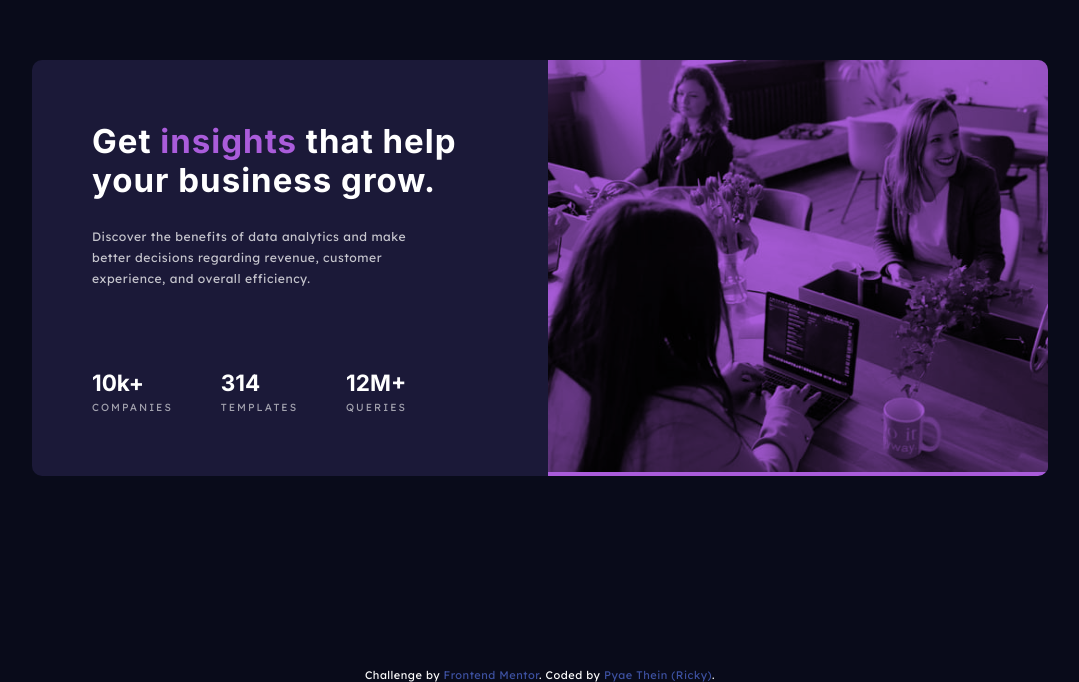
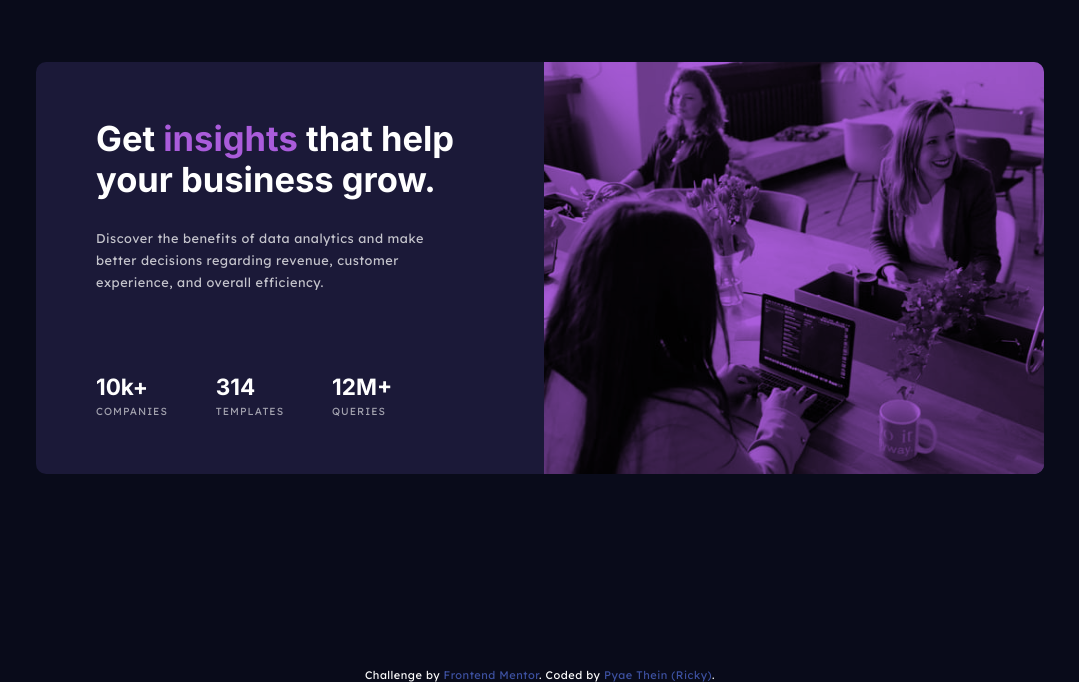
Before and after one commit to pyaetheiN/Stats-preview-card-component, a plain HTML site: page index.html in a window 1280 px wide. Shown: the part 132-814 px from the top of the page, without its empty margins (100-1179 px from the left). Drawn offline with Linux system fonts and the light colour scheme.

Commit message:
Add files via upload

```diff
--- a/index.html
+++ b/index.html
@@ -21,8 +21,8 @@
       <!-- ===== card image ===== -->
       <div class="card__overlay">
         <picture>
-          <source media="(min-width: 968px)" srcset="./images/image-header-desktop.jpg" type="image/jpeg">
-          <source media="(max-width: 968px)" srcset="./images/image-header-mobile.jpg" type="image/jpeg">
+          <source media="(min-width: 1080px)" srcset="./images/image-header-desktop.jpg" type="image/jpeg">
+          <source media="(max-width: 1080px)" srcset="./images/image-header-mobile.jpg" type="image/jpeg">
           <img src="images/image-header-mobile.jpg" alt="card image" class="card__img">
         </picture>
       </div>
--- a/scss/style.scss
+++ b/scss/style.scss
@@ -28,6 +28,7 @@ main{
     &__img{
         max-width: 350px;
         mix-blend-mode: multiply;
+        display: block; // takes all possible space
     }
     &__overlay{
         background-color: $accent;
@@ -68,7 +69,7 @@ main{
 // ===== media queries ===== \\
 
 // tablets
-@media screen and (min-width: 768px){
+@media screen and (min-width: 668px){
     .card{
 
         &__img,
@@ -82,12 +83,16 @@ main{
 }
 
 // laptops + desktops
-@media screen and (min-width: 968px){
+@media screen and (min-width: 1080px){
     .card{
         flex-direction: row-reverse;
         align-items: center;
-        column-gap: 1rem;
+        column-gap: 0.5rem;
 
+        &__img,
+        &__info{
+            max-width: 500px;
+        }
         &__info{
             text-align: initial;
             padding: 0 4em;
@@ -95,12 +100,11 @@ main{
         }
         &__title{
             margin-bottom: 0.8em;
-            font-size: 2.2em;
+            font-size: 2.3em;
             line-height: 1.2;
-            letter-spacing: 1px;
         }
         &__desc{
-            font-size: 0.8125em;
+            font-size: 0.85em;
             width: 90%;
             line-height: 1.7;
         }
@@ -111,7 +115,7 @@ main{
         }
         &__stat-title{
             font-size: 0.6875em;
-            letter-spacing: 2px;
+            letter-spacing: 1px;
         }
         &__stat-num{
             font-size: 1.5em;
```
Also changed, not shown: css/style.css, solution design/desktop design.png (added), solution design/mobile design.png (added), 1 other file.
